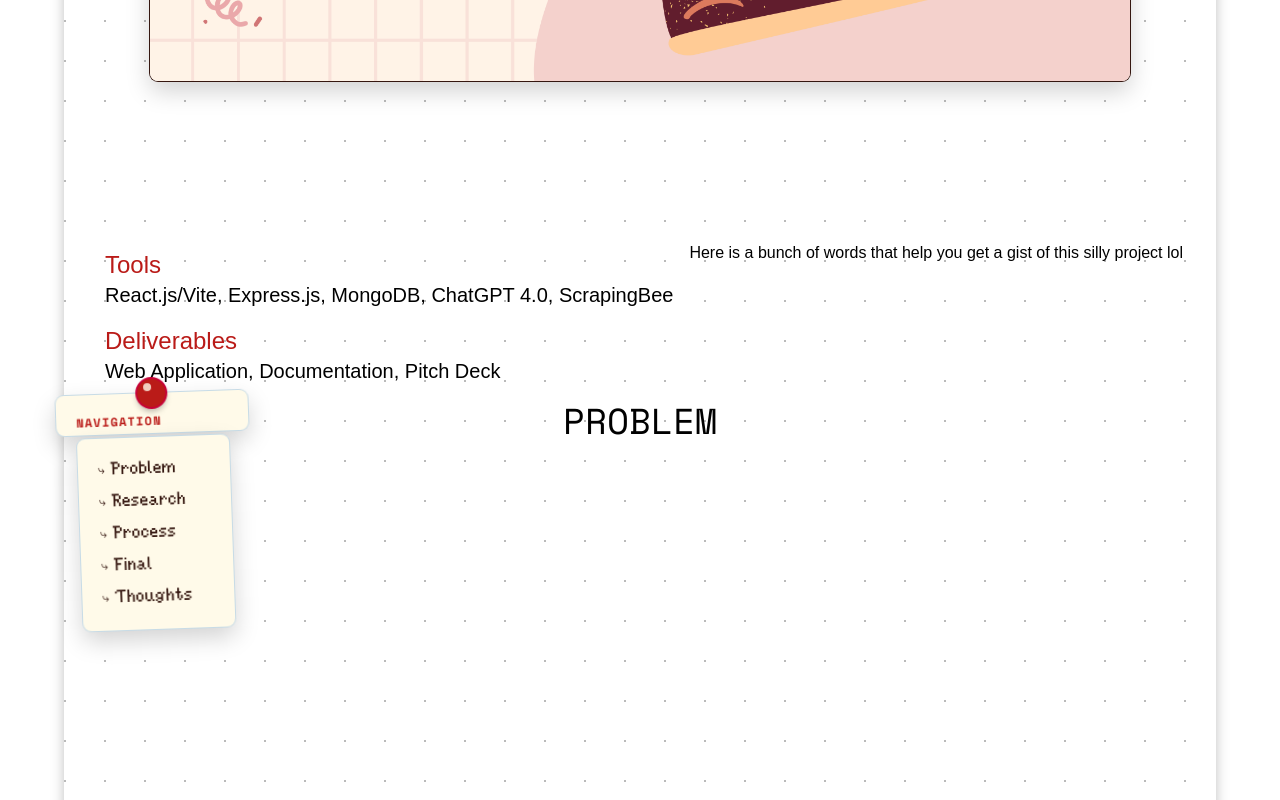
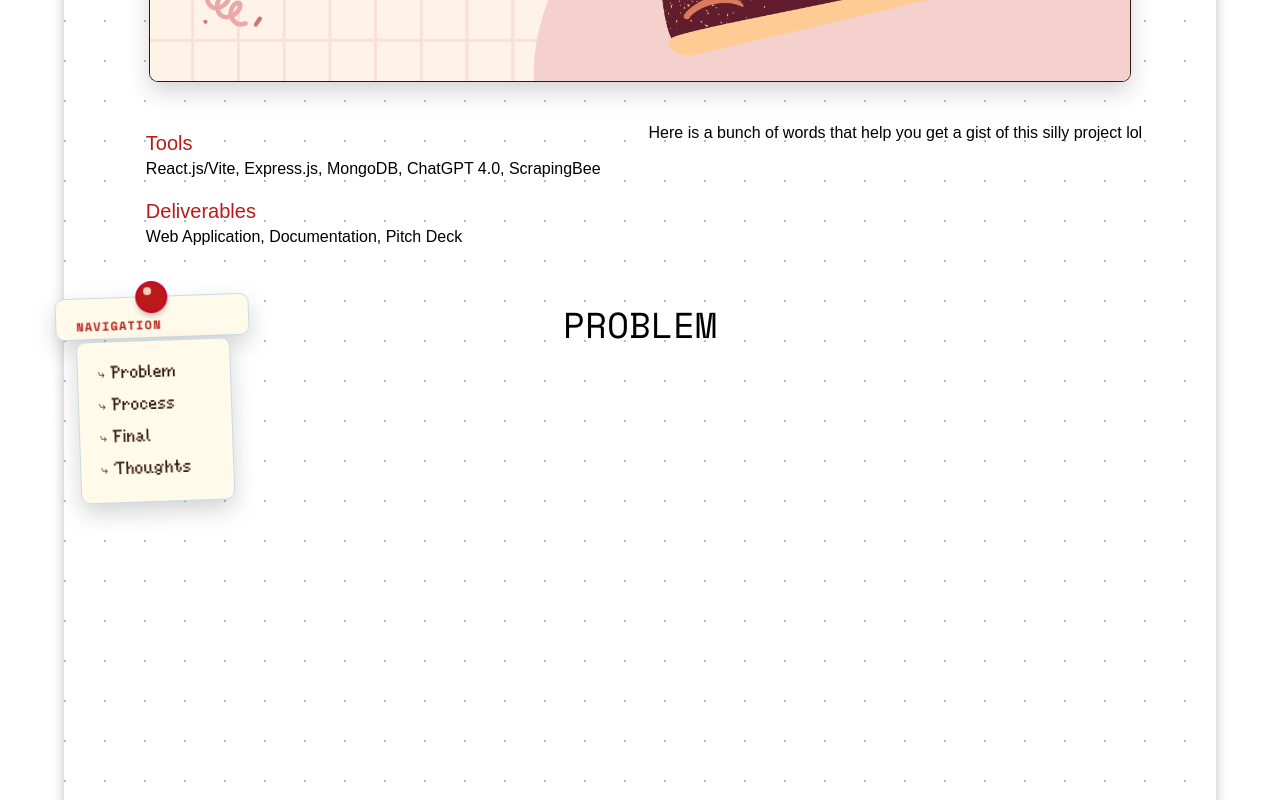
Before and after one commit to dawnstelay/portfolio, a Next.js app: page /projects/smart-evaluator in a window 1280 px wide. Shown: the part 860-1660 px from the top of the page. Built offline with nearby package versions, Linux system fonts and the light colour scheme; a web font is replaced by a local one.

Commit message:
project nav more customizable

```diff
--- a/app/projects/smart-evaluator/page.tsx
+++ b/app/projects/smart-evaluator/page.tsx
@@ -3,11 +3,18 @@
 import Link from "next/link";
 import ProjectNav from "../../../components/projectNav";
 
+const navSections = [
+    { id: "problem", label: "Problem" },
+    { id: "process", label: "Process" },
+    { id: "final", label: "Final" },
+    { id: "thoughts", label: "Thoughts" },
+];
+
 export default function SmartEvaluator() {
     return (
         <main className="font-funnel relative flex w-full flex-col items-center">
 
-            <section id="hero" className="py-40 max-w-full items-center flex flex-col">
+            <section id="hero" className="py-40 pb-10 max-w-full items-center flex flex-col">
 
                 <div className="p-5 pb-20 flex flex-col items-center overflow-hidden  w-[90%] ">
                     <h1 className="text-6xl font-space m-2 text-(--blackbean)/75 text-center pb-4 pt-4">Smart Evaluator</h1>
@@ -23,21 +30,21 @@ export default function SmartEvaluator() {
 
             </section>
 
-            <section id="overview" className="flex flex-row mt-0 pt-0 gap-2">
+            <section id="overview" className="flex flex-row mt-0 p-5 pt-0 gap-10 pb-10">
                 <div>
                     <div className="overflow-hidden p-2">
-                        <h3 className="text-bold text-2xl text-(--cornell)">Tools</h3>
-                        <p className="text-xl">React.js/Vite, Express.js, MongoDB, ChatGPT 4.0, ScrapingBee</p>
+                        <h3 className="text-bold text-xl text-(--cornell)">Tools</h3>
+                        <p className="text-md">React.js/Vite, Express.js, MongoDB, ChatGPT 4.0, ScrapingBee</p>
 
                     </div>
                     <div className="overflow-hidden p-2">
-                        <h3 className="text-bold text-2xl text-(--cornell)">Deliverables</h3>
-                        <p className="text-xl"> Web Application, Documentation, Pitch Deck</p>
+                        <h3 className="text-bold text-xl text-(--cornell)">Deliverables</h3>
+                        <p className="text-md"> Web Application, Documentation, Pitch Deck</p>
 
                     </div>
                 </div>
 
-                <div>
+                <div className="text-md">
                     Here is a bunch of words that help you get a gist of this silly project lol
                 </div>
 
@@ -45,7 +52,8 @@ export default function SmartEvaluator() {
 
             </section>
 
-            <ProjectNav />
+            <ProjectNav
+                tags={navSections} />
 
 
             <section id="problem" className="min-h-screen max-w-screen items-center text-center">
@@ -53,7 +61,7 @@ export default function SmartEvaluator() {
             </section>
 
 
-            <section id="research" className="min-h-screen max-w-screen items-center text-center">
+            <section id="res" className="min-h-screen max-w-screen items-center text-center">
                 <h1 className="text-4xl font-space m-2">RESEARCH</h1>
             </section>
 
--- a/components/projectNav.tsx
+++ b/components/projectNav.tsx
@@ -2,15 +2,12 @@
 
 import { useState } from "react";
 
-const navSections = [
-  { id: "problem", label: "Problem" },
-  { id: "research", label: "Research" },
-  { id: "process", label: "Process" },
-  { id: "final", label: "Final" },
-  { id: "thoughts", label: "Thoughts" },
-];
 
-export default function ProjectNav() {
+export default function ProjectNav({
+  tags,
+}: {
+  tags: { id: string; label: string; }[]
+}) {
   const [mobileOpen, setMobileOpen] = useState(false);
 
   const scrollTo = (id: string) => {
@@ -24,9 +21,8 @@ export default function ProjectNav() {
   return (
     <>
       <div
-        className={`fixed top-1/3 z-40 flex items-center transition-transform duration-300 md:hidden ${
-          mobileOpen ? "translate-x-0" : "-translate-x-[calc(100%-2.5rem)]"
-        } left-0`}
+        className={`fixed top-1/3 z-40 flex items-center transition-transform duration-300 md:hidden ${mobileOpen ? "translate-x-0" : "-translate-x-[calc(100%-2.5rem)]"
+          } left-0`}
       >
 
         <div className="relative w-44 rounded-r-lg bg-(--ivory) p-4 text-(--blackbean) shadow-xl ring-1 ring-(--sky)/50">
@@ -39,14 +35,14 @@ export default function ProjectNav() {
             Sections
           </p>
           <ul className="space-y-2 font-cozy text-sm font-medium">
-            {navSections.map((sec) => (
-              <li key={sec.id}>
+            {tags.map((tag) => (
+              <li key={tag.id}>
                 <button
                   type="button"
-                  onClick={() => scrollTo(sec.id)}
+                  onClick={() => scrollTo(tag.id)}
                   className="w-full text-left transition-colors hover:text-(--cornell) active:scale-95"
                 >
-                  ᝰ {sec.label}
+                  ᝰ {tag.label}
                 </button>
               </li>
             ))}
@@ -83,17 +79,17 @@ export default function ProjectNav() {
             Navigation
           </p>
           <ul className="space-y-2 font-cozy text-base bg-(--ivory) p-5 ring-1 ring-(--sky) rounded-lg shadow-[0_10px_25px_rgba(0,0,0,0.18)]">
-            {navSections.map((sec) => (
-              <li key={sec.id}>
+            {tags.map((tag) => (
+              <li key={tag.id}>
                 <button
                   type="button"
-                  onClick={() => scrollTo(sec.id)}
+                  onClick={() => scrollTo(tag.id)}
                   className="group flex w-full items-center gap-1.5 text-left text-(--blackbean) transition-colors hover:text-(--cornell)"
                 >
                   <span className="text-xs transition-transform group-hover:translate-x-1">
-                   ⤷
+                    ⤷
                   </span>
-                  {sec.label}
+                  {tag.label}
                 </button>
               </li>
             ))}
```
